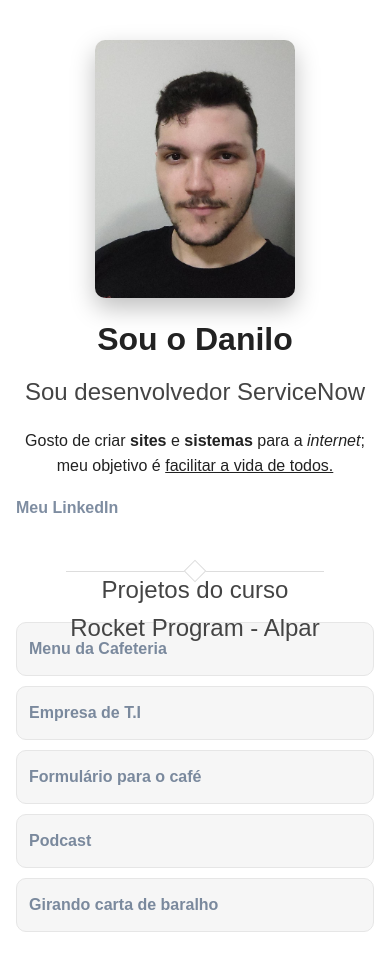
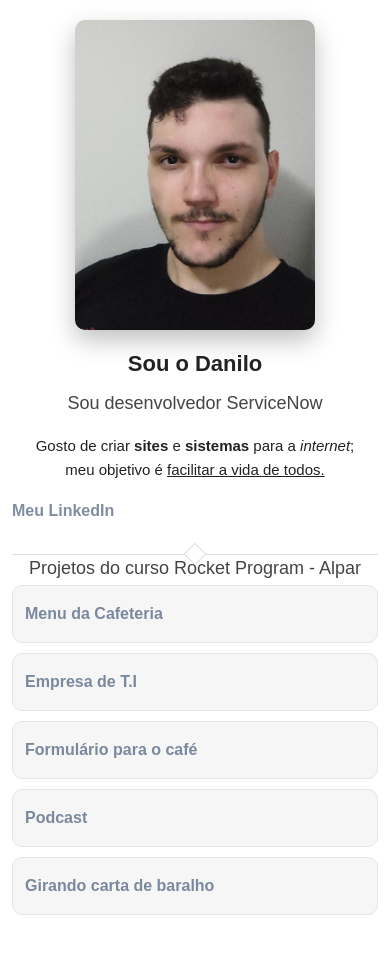
Before and after one commit to Danilogggs/Rocket-Program---Alpar, a plain HTML site: page Módulo 2 - HTML e CSS/desafio1_3_4_5/index.html in a window 390 px wide. After the commit the page ends 935 px from the top, so only its background shows below. Drawn offline with Linux system fonts and the light colour scheme.

Commit message:
responsividade portfolio

```diff
--- a/Módulo 2 - HTML e CSS/desafio1_3_4_5/assets/css.css
+++ b/Módulo 2 - HTML e CSS/desafio1_3_4_5/assets/css.css
@@ -9,19 +9,24 @@
   background: #ffffff;
   color: #222;
   line-height: 1.6;
+
   max-width: 800px;
   margin: 40px auto;
   padding: 0 16px;
+
   animation: fadeUp 2s ease-in-out;
-
 }
 
 img {
   display: block;
   margin: 0 auto 16px;
   border-radius: 10px;
+
   width: 200px;
-  box-shadow: 0 10px 25px rgba(0,0,0,0.25); /* Sombreamento */
+  max-width: 100%;
+  height: auto;
+
+  box-shadow: 0 10px 25px rgba(0,0,0,0.25);
 }
 
 h1 {
@@ -36,14 +41,14 @@
   margin-bottom: 16px;
 }
 
-.divider{
+.divider {
   position: relative;
-  margin: 50px;
+  margin: 50px 0;
   height: 1px;
   background: #ddd;
 }
 
-.divider::before{ /* pseudo-elemento, criando o rotacionado ao meio*/
+.divider::before {
   content: "";
   position: absolute;
   left: 50%;
@@ -68,27 +73,23 @@
   transition: opacity 0.2s;
 }
 
-/* Sublinhado dos links */
 a:hover {
   text-decoration: underline;
-  opacity: 1.5;
+  opacity: 1;
 }
 
-/* Deixa a linha da divisão mais fina */
 hr {
   border: none;
   border-top: 1px solid #ddd;
   margin: 24px 0;
 }
 
-/* Retira as bolinhas */
 ul {
   list-style: none;
   padding: 0;
   margin-top: 12px;
 }
 
-/* Adiciona um "espaço" de fundo */
 li {
   background: #f6f6f6;
   border: 1px solid #e6e6e6;
@@ -103,12 +104,45 @@
   gap: 10px;
 }
 
-@keyframes fadeUp{
-  from{
+/* mobile' */
+@media screen and (max-width: 768px) {
+  body {
+    margin: 20px auto;
+    padding: 0 12px;
+  }
+
+  img {
+    width: 100%;
+    max-width: 240px;
+  }
+
+  h1 {
+    font-size: 22px;
+  }
+
+  h2 {
+    font-size: 18px;
+  }
+
+  p {
+    font-size: 15px;
+  }
+
+  .divider {
+    margin: 30px 0;
+  }
+
+  li {
+    padding: 12px;
+  }
+}
+
+@keyframes fadeUp {
+  from {
     opacity: 0;
     transform: translateY(12px);
   }
-  to{
+  to {
     opacity: 1;
     transform: translateY(0);
   }
```
